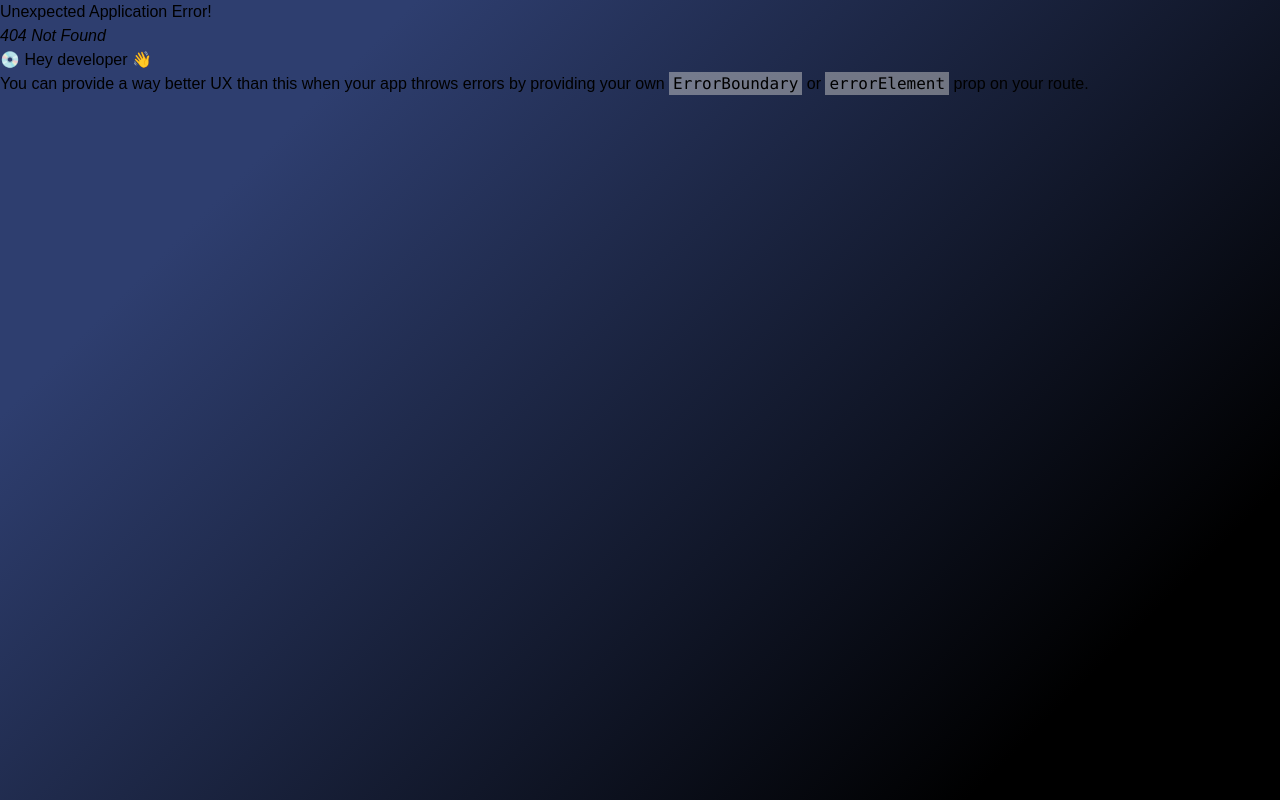
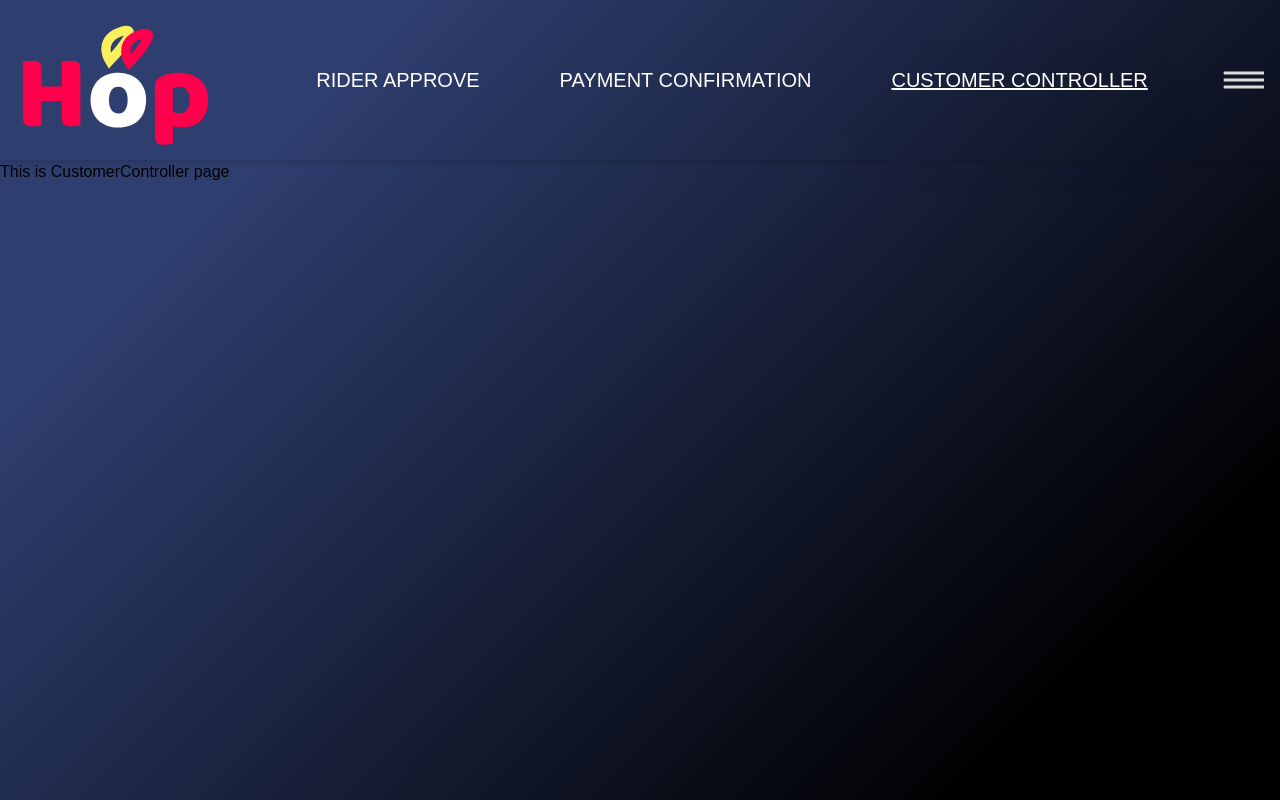
Before and after one commit to ArrayaWongsaita/HOP-RIDER-ADMIN-WEB, a React (Vite) app: page /admin/customerController in a window 1280 px wide. Before the commit this address had no page. Built offline with nearby package versions, Linux system fonts and the light colour scheme; a web font is replaced by a local one.

Commit message:
add admin role

```diff
--- /dev/null
+++ b/src/layouts/Admin/AdminHeader.jsx
@@ -0,0 +1,22 @@
+import { IconLogoHop } from "../../icons/IconLogoHop";
+import { Link } from "react-router-dom";
+import AdminMenu from "./AdminMenu";
+import { IconMenu } from "../../icons/IconMenu";
+
+export default function AdminHeader() {
+  return (
+    <header className="flex justify-between items-center shadow-md px-4 bg-none">
+      <div>
+        <Link to="/admin">
+          <IconLogoHop />
+        </Link>
+      </div>
+      <div>
+        <AdminMenu />
+      </div>
+      <div>
+        <IconMenu />
+      </div>
+    </header>
+  );
+}
--- /dev/null
+++ b/src/layouts/Admin/AdminMenu.jsx
@@ -0,0 +1,24 @@
+import { useLocation } from "react-router-dom";
+import AdminMenuItem from "./AdminMenuItem";
+
+const menuList = [
+  { id: 1, menuName: "RIDER APPROVE", to: "/admin/riderApporval" },
+  { id: 2, menuName: "PAYMENT CONFIRMATION", to: "/admin/paymentConfirmation" },
+  { id: 3, menuName: "CUSTOMER CONTROLLER", to: "/admin/customerController" },
+];
+
+export default function AdminMenu() {
+  const { pathname } = useLocation();
+  return (
+    <nav className="flex items-center justify-center gap-20 text-[20px] saralaB">
+      {menuList.map((el) => (
+        <AdminMenuItem
+          key={el.id}
+          menuName={el.menuName}
+          to={el.to}
+          active={pathname === el.to}
+        />
+      ))}
+    </nav>
+  );
+}
--- /dev/null
+++ b/src/layouts/Admin/AdminMenuItem.jsx
@@ -0,0 +1,18 @@
+import { Link } from "react-router-dom";
+
+export default function AdminMenuItem({ active, menuName, to }) {
+  return (
+    <Link to={to}>
+      <h1
+        className={`hover:underline hover:font-bold text-white ${
+          active
+            ? "underline hover:font-bold drop-shadow-[0_35px_35px_rgba(0,0,0,0.25)]"
+            : "text-white"
+        }
+        }`}
+      >
+        {menuName}
+      </h1>
+    </Link>
+  );
+}
--- /dev/null
+++ b/src/pages/admin/AdminMainContainer.jsx
@@ -0,0 +1,12 @@
+import { Outlet } from "react-router-dom";
+import AdminHeader from "../../layouts/Admin/AdminHeader";
+
+export default function MainContainer() {
+  return (
+    <>
+      <AdminHeader />
+
+      <Outlet />
+    </>
+  );
+}
--- /dev/null
+++ b/src/pages/admin/CustomerController.jsx
@@ -0,0 +1,3 @@
+export default function CustomerController() {
+  return <h1>This is CustomerController page</h1>;
+}
--- /dev/null
+++ b/src/pages/admin/PaymentConfirmation.jsx
@@ -0,0 +1,3 @@
+export default function paymentConfirmation() {
+  return <h1> This is paymentConfirmation Page</h1>;
+}
--- /dev/null
+++ b/src/pages/admin/RiderApproval.jsx
@@ -0,0 +1,3 @@
+export default function RiderApproval() {
+  return <h1>This is RiderApproval Page</h1>;
+}
```
Also changed, not shown: src/routes/AppRouter.jsx (+18 -2 lines).
